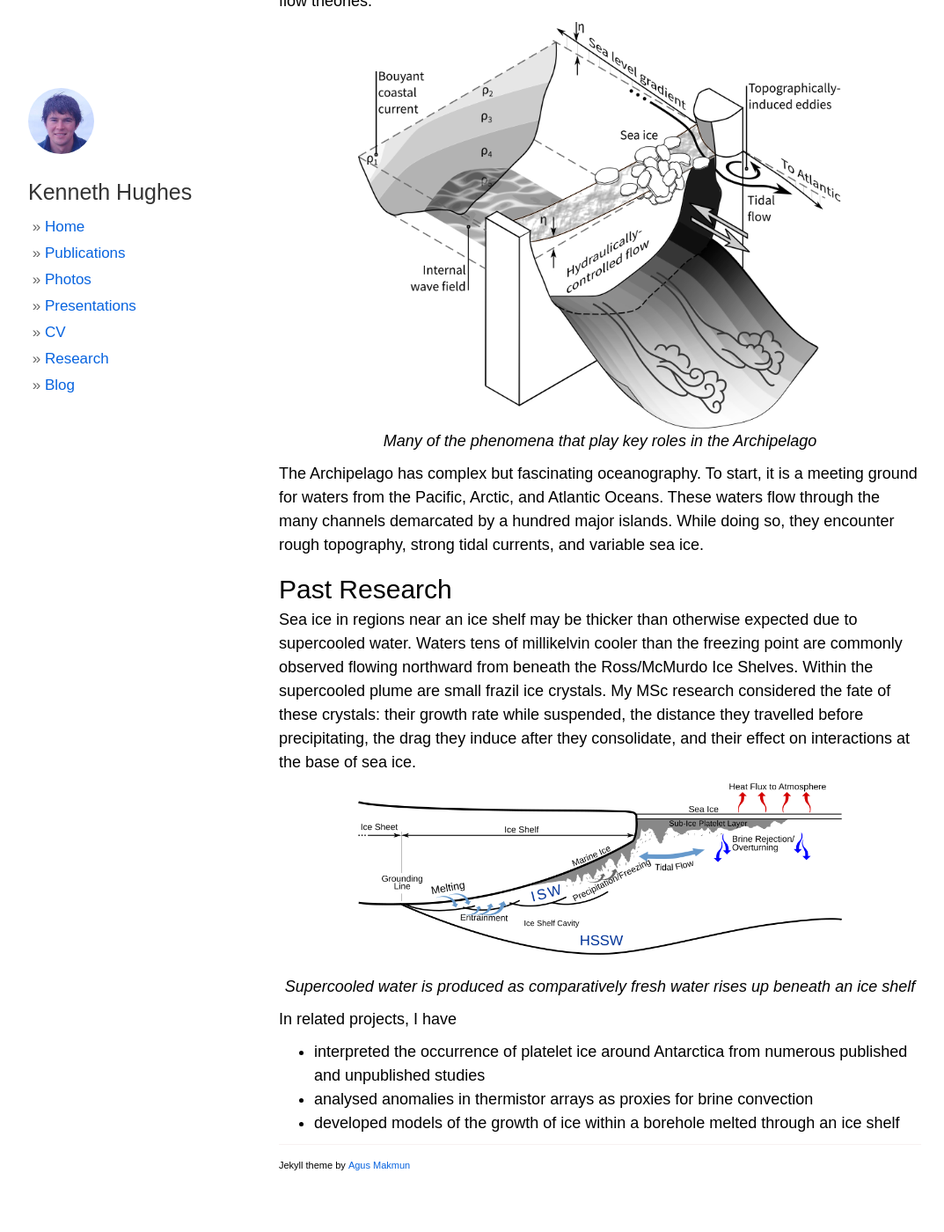
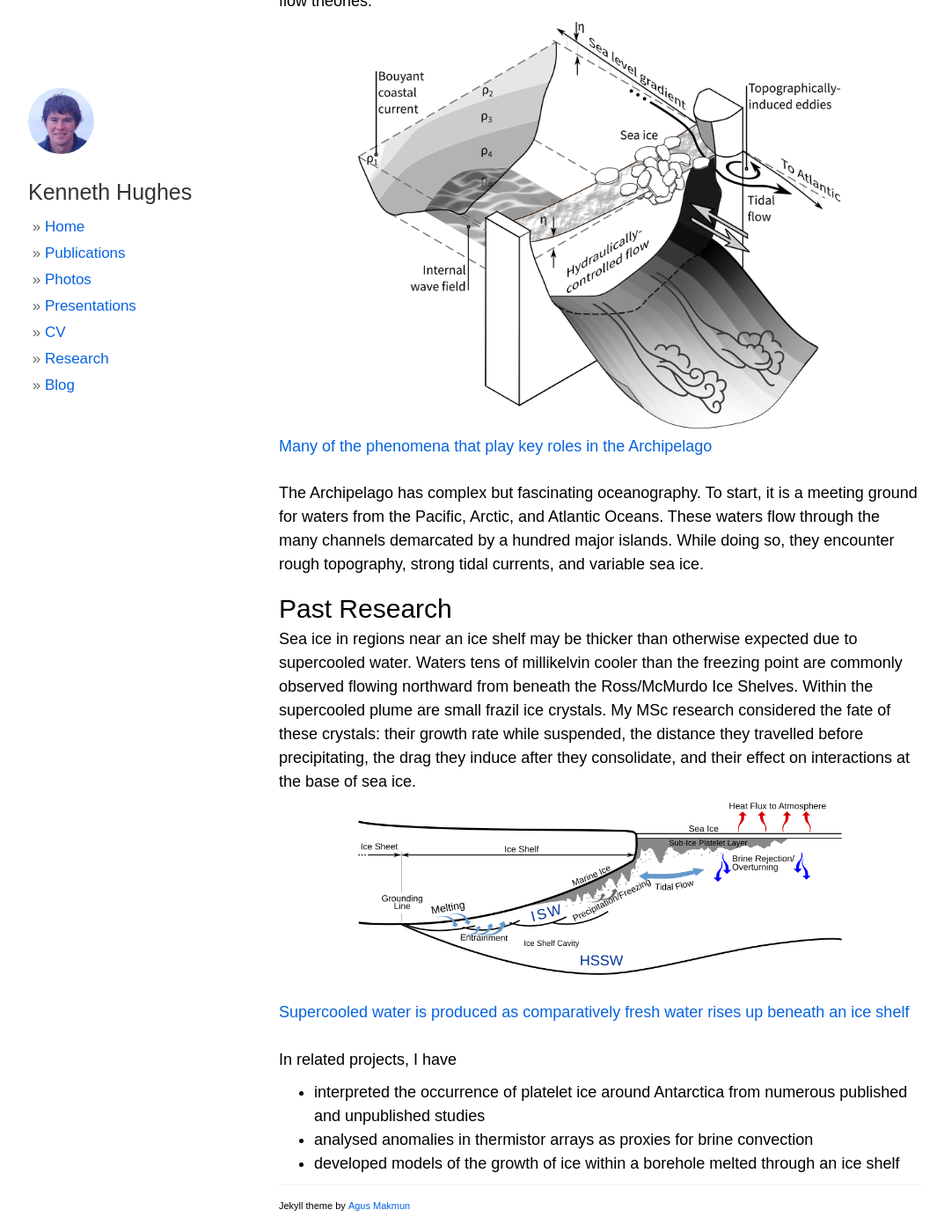
Before and after one commit to hugke729/hugke729.github.io, a Jekyll site: the page built from research/index.md, in a window 1280 px wide and 1400 px high, scrolled down 286 px. Shown: the whole window at 88% size, without its empty margins (53-1126 px from the left). Built offline with Jekyll 4.4.1, drawn with Linux system fonts in a browser that asks for light colours; nearby versions of some CDN libraries; before the commit the page ends 1640 px from its top, so only the background shows below that.

Commit message:
Update caption font

```diff
--- a/research/index.md
+++ b/research/index.md
@@ -9,7 +9,8 @@ Large-scale volume and freshwater fluxes through the Canadian Arctic Archipelago
 
 {: style="text-align:center" }
 <img src="./channel_schematic.png" style="max-width: 550px">
-*Many of the phenomena that play key roles in the Archipelago*
+
+#### Many of the phenomena that play key roles in the Archipelago
 
 The Archipelago has complex but fascinating oceanography. To start, it is a meeting ground for waters from the Pacific, Arctic, and Atlantic Oceans. These waters flow through the many channels demarcated by a hundred major islands. While doing so, they encounter rough topography, strong tidal currents, and variable sea ice.
 
@@ -19,7 +20,8 @@ Sea ice in regions near an ice shelf may be thicker than otherwise expected due
 
 {: style="text-align:center" }
 <img src="./ice_shelf_schematic.png" style="max-width: 550px">
-*Supercooled water is produced as comparatively fresh water rises up beneath an ice shelf*
+
+#### Supercooled water is produced as comparatively fresh water rises up beneath an ice shelf
 
 In related projects, I have
 * interpreted the occurrence of platelet ice around Antarctica from numerous published and unpublished studies
--- a/static/css/main.css
+++ b/static/css/main.css
@@ -8,6 +8,9 @@ body {
     line-height: 1.5em;
     color: #000;
     font-weight: 300;
+}
+strong {
+    font-weight: 500
 }
 hr {
     margin-top: 20px;
@@ -50,6 +53,13 @@ h3 {
     font-weight: normal;
     margin-bottom: 5px;
     color: #333;
+}
+
+h4 {
+    /* color: #399afa; */
+    color: #0763df;
+    font-weight: 300;
+    margin-bottom: 30px;
 }
 
 a, a:link, a:active {
```
